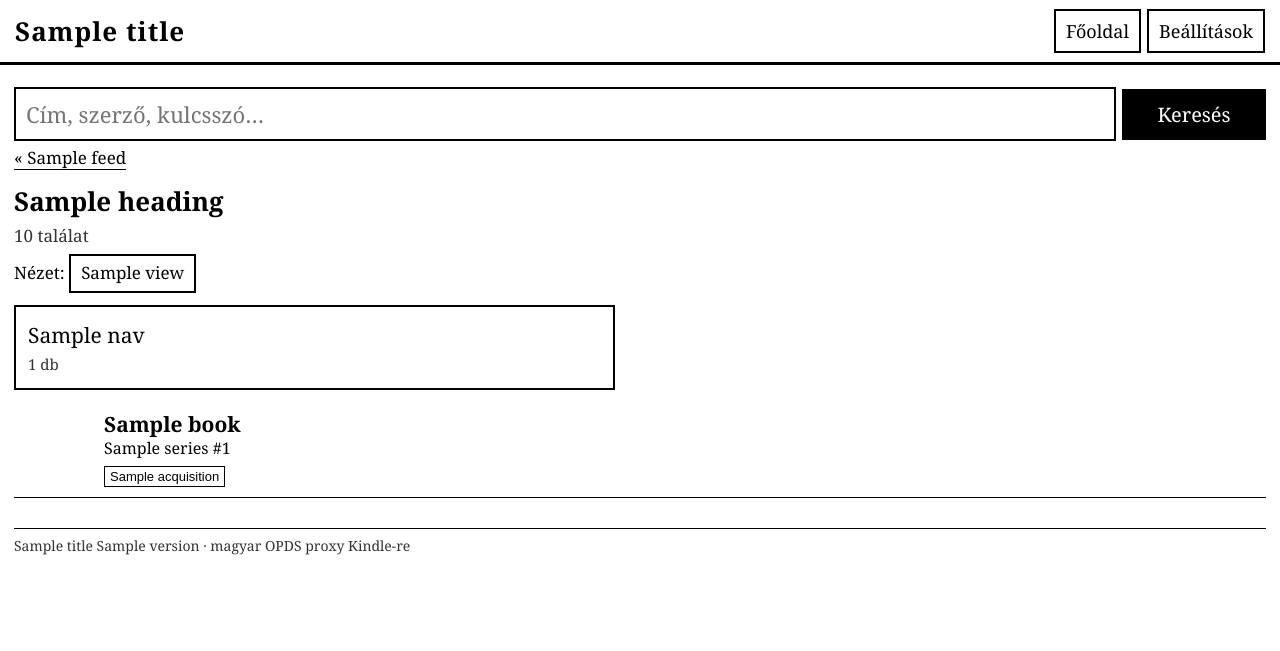
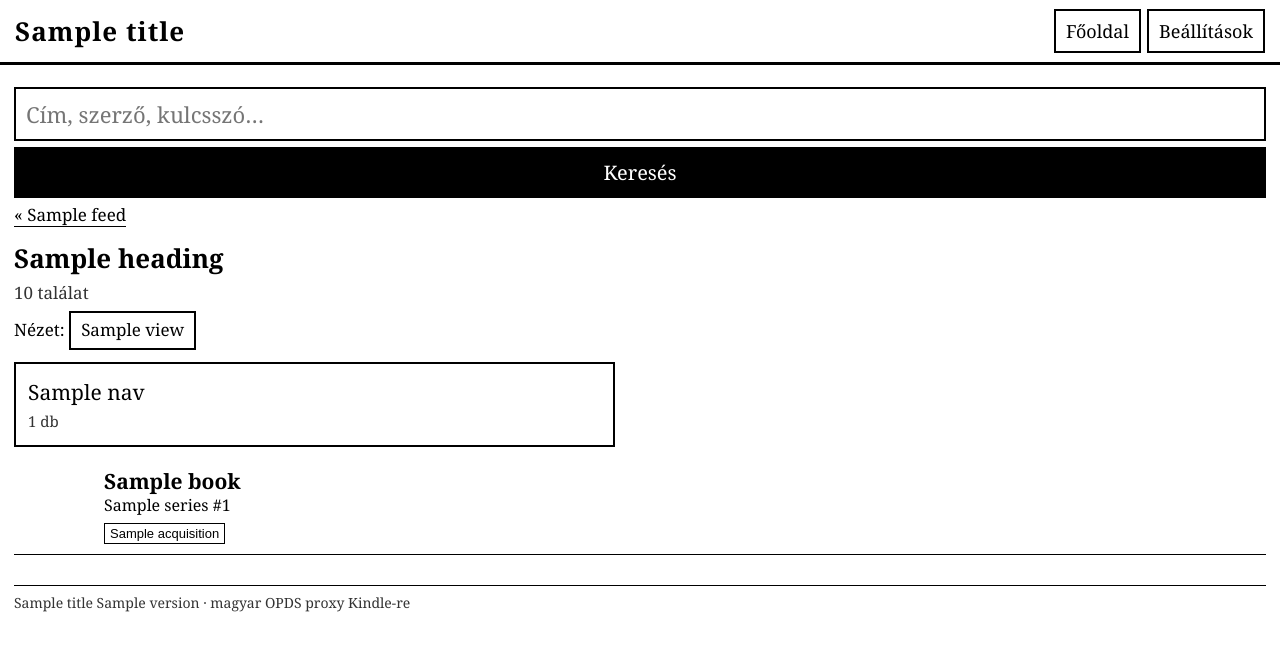
Before and after one commit to czdanika/polc, a Python web app: template app/templates/feed.html in a window 1280 px wide. Shown: the top 651 px of the page. Run offline with Jinja, Linux system fonts and the light colour scheme; the template is opened without the code that fills it: most values are stand-ins (such as "Sample title", 1, 10 or a date in 2020).

Commit message:
Kindle keresés: gomb a mező alatt, nincs nagyítás fókuszkor; angol csempe-leírások elrejtése
Co-Authored-By: Claude Opus 5.5 <noreply@anthropic.com>
Claude-Session: https://claude.ai/code/session_01TM7xHE4QZgNTd4stY9XiNM

```diff
--- a/app/__init__.py
+++ b/app/__init__.py
@@ -1 +1 @@
-__version__ = "1.5.4"
+__version__ = "1.5.5"
--- a/app/templates/base.html
+++ b/app/templates/base.html
@@ -2,12 +2,12 @@
 <html lang="hu">
 <head>
 <meta charset="utf-8">
-<meta name="viewport" content="width=device-width, initial-scale=1">
+<meta name="viewport" content="width=device-width, initial-scale=1, minimum-scale=1, maximum-scale=1, user-scalable=no">
 <title>{% block title %}{{ heading or title }}{% endblock %} – {{ title }}</title>
 <style>
 /* E-ink barát: fekete-fehér, nincs flexbox, nincs animáció, nagy érintési felületek */
 * { -webkit-box-sizing: border-box; -moz-box-sizing: border-box; box-sizing: border-box; }
-html, body { margin: 0; padding: 0; background: #fff; color: #000; }
+html, body { margin: 0; padding: 0; background: #fff; color: #000; overflow-x: hidden; -webkit-text-size-adjust: 100%; }
 body { font-family: Georgia, "Times New Roman", serif; font-size: 20px; line-height: 1.35; }
 a { color: #000; }
 .wrap { padding: 10px 14px 30px 14px; }
@@ -18,11 +18,8 @@ a { color: #000; }
 .toplinks { text-align: right; white-space: nowrap; }
 .toplinks a { display: inline-block; padding: 8px 10px; font-size: 18px; text-decoration: none; border: 2px solid #000; margin-left: 6px; }
 .search { margin: 12px 0 6px 0; }
-.search table { width: 100%; border-collapse: collapse; table-layout: fixed; }
-.search td { padding: 0; vertical-align: middle; }
-.search td.gomb { width: 7.5em; padding-left: 6px; }
 .search input[type=text] { display: block; width: 100%; max-width: 100%; margin: 0; -webkit-appearance: none; font-size: 22px; padding: 10px; border: 2px solid #000; border-radius: 0; font-family: inherit; }
-.search button { display: block; width: 100%; margin: 0; -webkit-appearance: none; font-size: 20px; padding: 10px 4px; border: 2px solid #000; background: #000; color: #fff; font-family: inherit; }
+.search button { display: block; width: 100%; margin: 6px 0 0 0; -webkit-appearance: none; font-size: 20px; padding: 10px 4px; border: 2px solid #000; background: #000; color: #fff; font-family: inherit; }
 h1 { font-size: 26px; margin: 14px 0 6px 0; }
 h2 { font-size: 22px; margin: 18px 0 6px 0; }
 .crumb { font-size: 17px; margin: 4px 0 10px 0; }
@@ -88,10 +85,10 @@ input.mezo, select.mezo { width: 100%; font-size: 21px; padding: 10px; border: 2
 </tr></table></div>
 <div class="wrap">
 {% if feed and not no_search %}
-<form class="search" action="/kereses/{{ feed.id }}" method="get"><table><tr>
-  <td><input type="text" name="q" value="{{ query or '' }}" placeholder="Cím, szerző, kulcsszó…" autocomplete="off"></td>
-  <td class="gomb"><button type="submit">Keresés</button></td>
-</tr></table></form>
+<form class="search" action="/kereses/{{ feed.id }}" method="get">
+  <input type="text" name="q" value="{{ query or '' }}" placeholder="Cím, szerző, kulcsszó…" autocomplete="off">
+  <button type="submit">Keresés</button>
+</form>
 {% endif %}
 {% block content %}{% endblock %}
 <div class="foot">{{ title }} {{ version }} · magyar OPDS proxy Kindle-re</div>
--- a/app/templates/feed.html
+++ b/app/templates/feed.html
@@ -18,7 +18,7 @@
   {% for n in page.navs %}<a href="{{ u_feed(feed.id, n.nav_path) }}">{{ n.title }}{% if n.count %}<span class="db">{{ n.count }}</span>{% endif %}</a>{% endfor %}
   </div>
   {% else %}
-  <div class="tiles">{% for n in page.navs %}<a class="tile" href="{{ u_feed(feed.id, n.nav_path) }}">{{ n.title }}{% if n.count %}<span class="db">{{ n.count }} db</span>{% elif n.summary_text and n.summary_text|length < 60 %}<span class="db">{{ n.summary_text }}</span>{% endif %}</a>{% endfor %}</div>
+  <div class="tiles">{% for n in page.navs %}<a class="tile" href="{{ u_feed(feed.id, n.nav_path) }}">{{ n.title }}{% if n.count %}<span class="db">{{ n.count }} db</span>{% endif %}</a>{% endfor %}</div>
   {% endif %}
 {% endif %}
 
```
